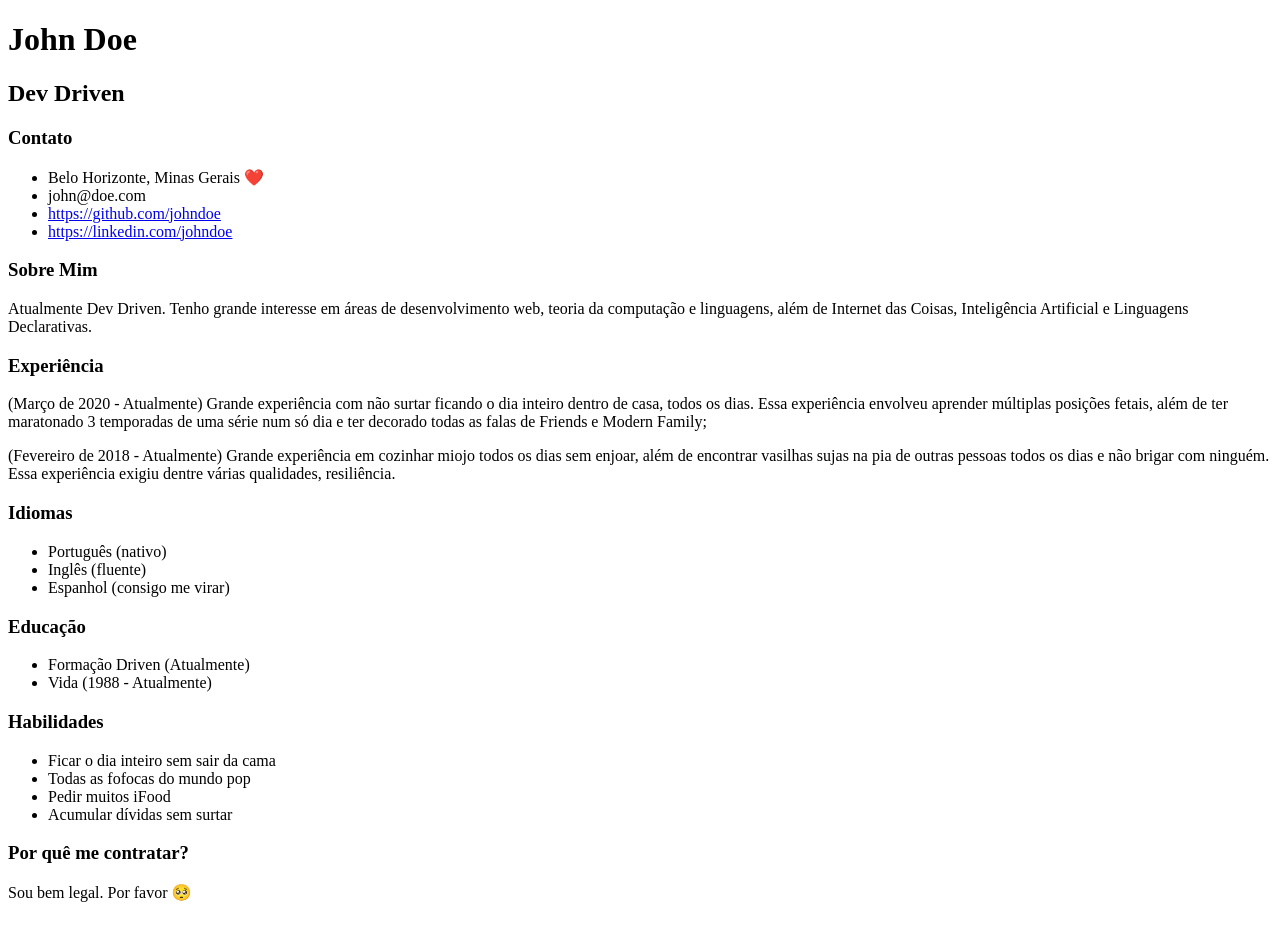
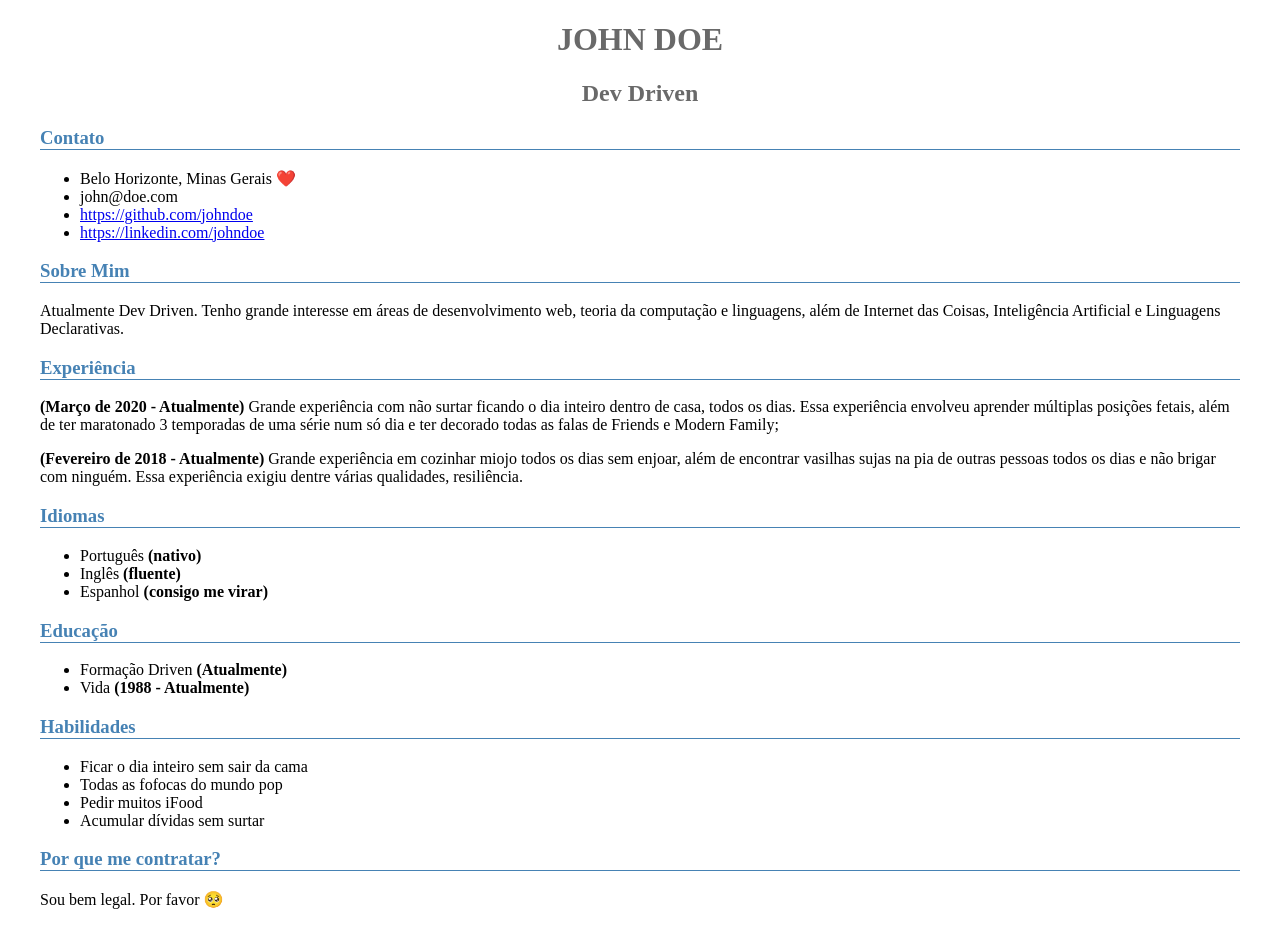
Before and after one commit to alexrla/Projeto-00-Curriculo_Dev_Driven, a plain HTML site: page index.html in a window 1280 px wide. Drawn offline with Linux system fonts and the light colour scheme.

Commit message:
Aplicados os estilos aos elementos da página

```diff
--- a/index.html
+++ b/index.html
@@ -5,6 +5,35 @@
     <meta http-equiv="X-UA-Compatible" content="IE=edge">
     <meta name="viewport" content="width=device-width, initial-scale=1.0">
     <title>Currículo do Dev Driven</title>
+    <style>
+      header {
+        text-align: center;
+      }
+
+      h1 {
+        text-transform: uppercase;
+      }
+
+      h1, h2 {
+        color: #696969;
+      }
+
+      main {
+        margin: auto;
+
+        width: 1200px;
+      }
+
+      h3 {
+        border-bottom: 1px solid #4682B4;
+
+        color: #4682B4;
+      }
+
+      span {
+        font-weight: bold;
+      }
+    </style>
   </head>
   <body>
     <header>
@@ -83,7 +112,7 @@
         </ul>
       </section>
       <section>
-        <h3>Por quê me contratar?</h3>
+        <h3>Por que me contratar?</h3>
         <p>
           Sou bem legal. Por favor 🥺
         </p>
```
